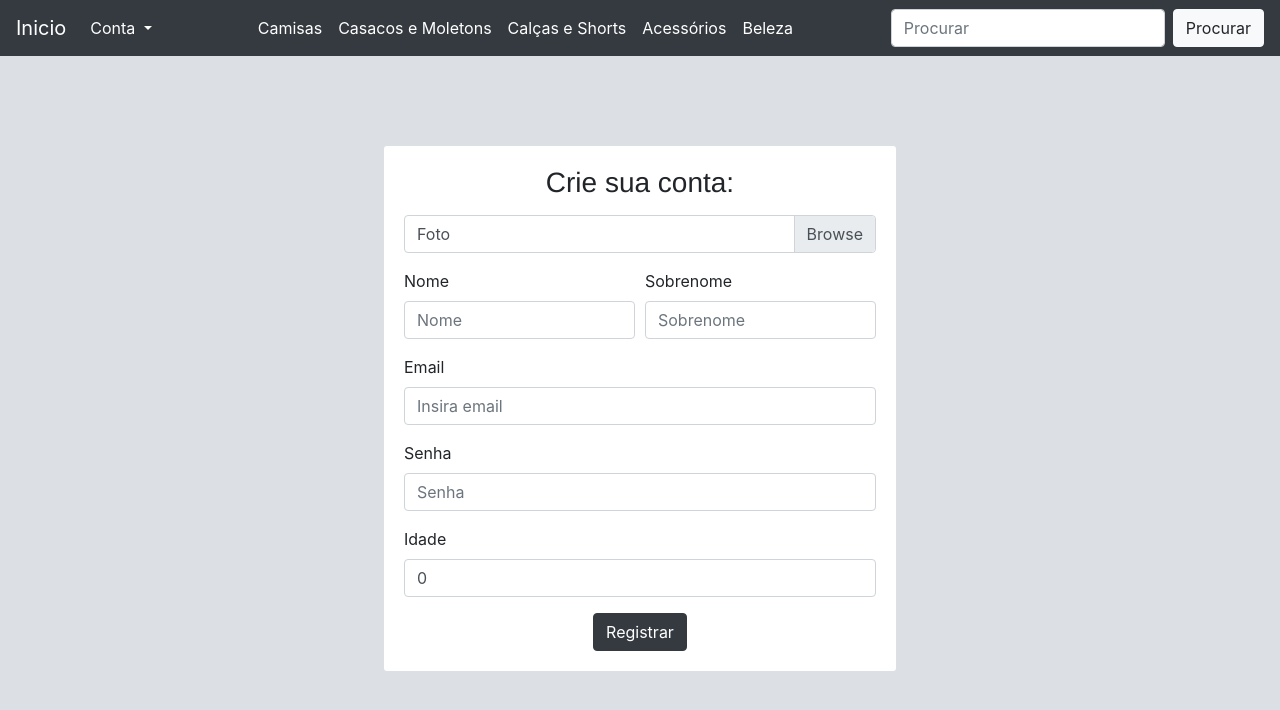
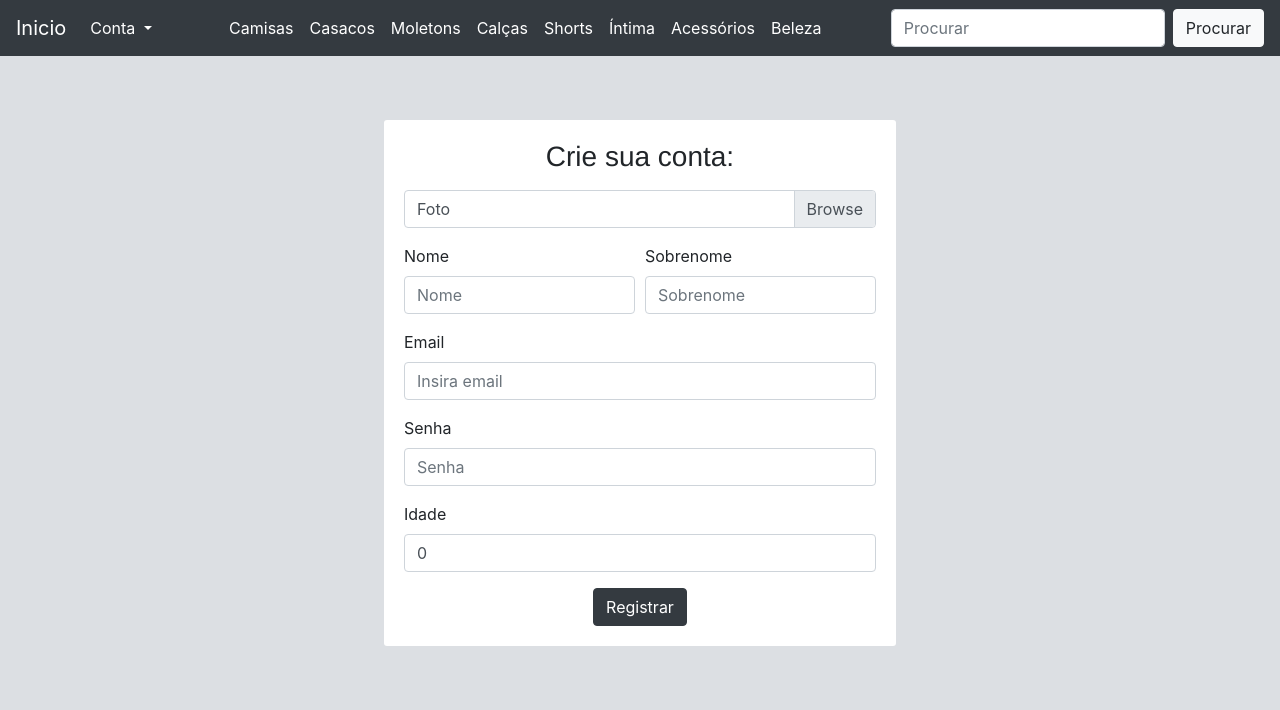
Before and after one commit to kauankvs/loja-de-roupas-client, an Angular app: page /registro in a window 1280 px wide. Shown: the top 710 px of the page. Built offline with nearby package versions, Linux system fonts and the light colour scheme.

Commit message:
melhorias para se adequar ao back-end

```diff
--- a/src/app/componentes/navegacao/navegacao.component.html
+++ b/src/app/componentes/navegacao/navegacao.component.html
@@ -23,10 +23,19 @@
             <a class="nav-link" href="#">Camisas</a>
           </li>
           <li class="nav-item active">
-            <a class="nav-link" href="#">Casacos e Moletons</a>
+            <a class="nav-link" href="#">Casacos</a>
           </li>
           <li class="nav-item active">
-            <a class="nav-link" href="#">Calças e Shorts</a>
+            <a class="nav-link" href="#">Moletons</a>
+          </li>
+          <li class="nav-item active">
+            <a class="nav-link" href="#">Calças</a>
+          </li>
+          <li class="nav-item active">
+            <a class="nav-link" href="#">Shorts</a>
+          </li>
+          <li class="nav-item active">
+            <a class="nav-link" href="#">Íntima</a>
           </li>
           <li class="nav-item active">
             <a class="nav-link" href="#">Acessórios</a>
--- a/src/app/componentes/perfil/perfil.component.ts
+++ b/src/app/componentes/perfil/perfil.component.ts
@@ -25,8 +25,8 @@ export class PerfilComponent implements OnInit {
       dataDeCriacao: data.dataDeCriacao
     });
 
-    if(this.perfilDisplay == null)
-      this.router.navigate(["/login"]);
+    //if(this.perfilDisplay == null)
+    //  this.router.navigate(["/login"]);
   }
 
 
--- a/src/app/componentes/registro/registro.component.css
+++ b/src/app/componentes/registro/registro.component.css
@@ -1,5 +1,6 @@
 .box-form {
-    margin-bottom: 7%;
+    margin-top: 5%;
+    margin-bottom: 5%;
 }
 
 .div-img {
--- a/src/app/componentes/registro/registro.component.html
+++ b/src/app/componentes/registro/registro.component.html
@@ -1,6 +1,6 @@
 <div class="box-form container">
-    <h3 class="titulo-form" (ngSubmit)="enviarRegistro()">Crie sua conta:</h3>
-    <form [formGroup]="registroForm">
+    <h3 class="titulo-form" >Crie sua conta:</h3>
+    <form [formGroup]="registroForm" (ngSubmit)="enviarRegistro()">
         <div class="custom-file div-img">
             <label for="nome" class="custom-file-label">Foto</label>
             <input class="custom-file-input" id="foto" type="file" formControlName="foto" placeholder="Foto">
--- a/src/app/services/usuario-requisicao-api.service.ts
+++ b/src/app/services/usuario-requisicao-api.service.ts
@@ -21,7 +21,7 @@ export class UsuarioRequisicaoApiService {
   }
 
   registrarRequest(requestForm: FormData): void {
-    this.client.post<RegistroInterface>(this.URL_SERVER +'registrar', requestForm, { withCredentials: true }).subscribe({
+    this.client.post<RegistroInterface>(this.URL_SERVER +'register', requestForm, { withCredentials: true }).subscribe({
       next: (response) => console.log(response),
       error: (error) => console.log(error)
     })
--- a/src/index.html
+++ b/src/index.html
@@ -3,7 +3,7 @@
 
 <head>
   <meta charset="utf-8">
-  <title>LojaDeRoupas</title>
+  <title>Loja De Roupas</title>
   <base href="/">
   <meta name="viewport" content="width=device-width, initial-scale=1">
   <link rel="icon" type="image/x-icon" href="favicon.ico">
```
Also changed, not shown: src/app/services/produto-requisicao-api.service.ts (added, +9 -0 lines), 1 other file (tests, documents, lock files or other folders).
